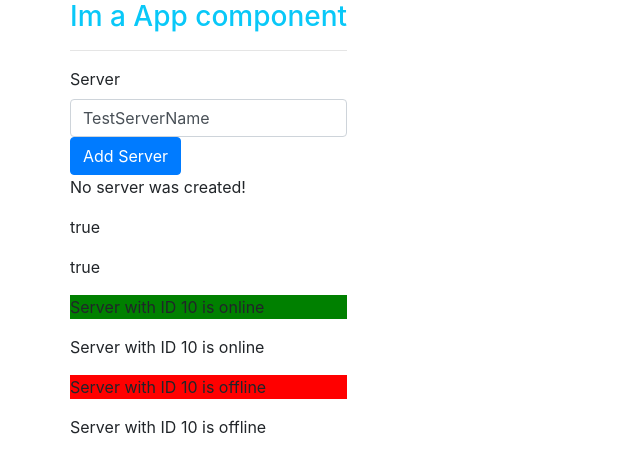
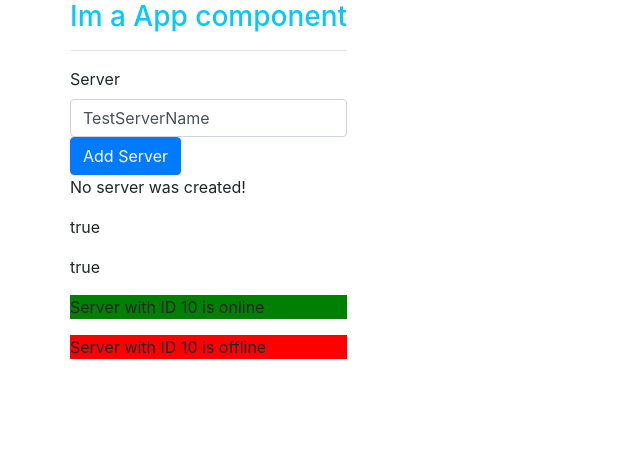
Before and after one commit to aerosasi/Angular-Basic_to_Advanced, an Angular app in the folder my-first-app/: page / in a window 1280 px wide. Shown: the top 472 px of the page, without its empty margins (0-640 px from the left). Built offline with nearby package versions, Linux system fonts and the light colour scheme.

Commit message:
Directives - ngFor
this directive is for looping in ngmodules dynamically in realtime !

```diff
--- a/my-first-app/src/app/server/server.component.html
+++ b/my-first-app/src/app/server/server.component.html
@@ -2,4 +2,4 @@
 <p [ngStyle]="{ backgroundColor:getColor() }"
  [ngClass]="{ online: serverStatus === 'online' }"
 >{{'Server'}} with ID {{ serverID }} is {{ serverStatus }}</p>
-<p>{{'Server'}} with ID {{ serverID }} is {{ getServerStatus() }}</p>
+<!-- <p>{{'Server'}} with ID {{ serverID }} is {{ getServerStatus() }}</p> -->
--- a/my-first-app/src/app/servers/servers.component.html
+++ b/my-first-app/src/app/servers/servers.component.html
@@ -24,5 +24,4 @@
 <p>{{allowNewServer}}</p>
 
 
-<app-server></app-server>
-<app-server></app-server>
+<app-server *ngFor="let server of servers"></app-server>
--- a/my-first-app/src/app/servers/servers.component.ts
+++ b/my-first-app/src/app/servers/servers.component.ts
@@ -11,6 +11,8 @@
   serverCreationStatus='No server was created!';
  serverName='TestServerName';
  serverCreated=false;
+ servers=['Testserver','Testserver 2'];
+
 
 
   constructor() {
@@ -24,6 +26,7 @@
 
     onCreateServer(){
       this.serverCreationStatus='Server was created ! Name is '+ this.serverName;
+      this.servers.push(this.serverName);
       this.serverCreated=true;
     }
 
```
